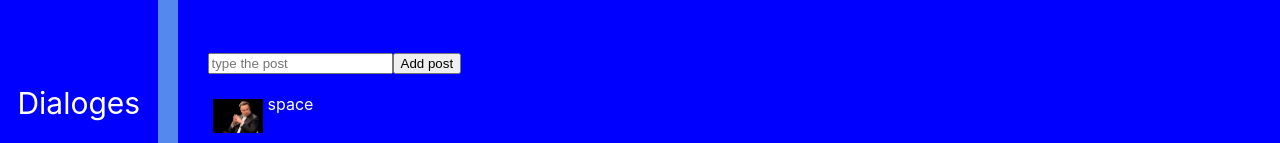
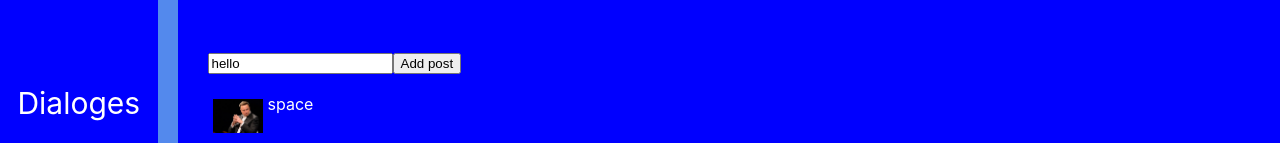
Before and after one commit to grimmd4ni/social-network, a React (Create React App) app: page / in a window 1280 px wide. Shown: the part 383-526 px from the top of the page. Built offline with nearby package versions, Linux system fonts and the light colour scheme.

Commit message:
updateletter

```diff
--- a/src/App.js
+++ b/src/App.js
@@ -14,8 +14,8 @@ function App(props) {
               <Header/>
               <Navbar friends={props.state.friends}/>
               <Switch>
-                  <Route exact path="/" render={()=><Profile postsItems={props.state.postsItems} addPost={props.addPost} />}></Route>
-                  <Route exact path="/profile" render={()=><Profile postsItems={props.state.postsItems} addPost={props.addPost} />}></Route>
+                  <Route exact path="/" render={()=><Profile postsItems={props.state.postsItems} addPost={props.addPost} newPostText={props.state.newPostText} onPostChange={props.onPostChange} />}></Route>
+                  <Route exact path="/profile" render={()=><Profile postsItems={props.state.postsItems} addPost={props.addPost} newPostText={props.state.newPostText} onPostChange={props.onPostChange} />}></Route>
                   <Route exact path="/dialoges" render={()=><Dialoges dialogeNames={props.state.dialogeNames} messageItems={props.state.messageItems} addMessage={props.addMessage} />}></Route>
               </Switch>
         </BrowserRouter>
--- a/src/components/profile/posts/posts.jsx
+++ b/src/components/profile/posts/posts.jsx
@@ -9,9 +9,13 @@ function Posts(props) {
   let addPost=()=>{
     props.addPost(postText.current.value)
   }
+  let onPostChange=()=>{
+    props.onPostChange(postText.current.value)
+    console.log(props)
+  }
   return (
       <div className="posts">
-        <input ref={postText} className="profileInput" type="text" placeholder='type the post' />
+        <input onChange={onPostChange} value={props.newPostText} ref={postText} className="profileInput" type="text" placeholder='type the post' />
         <button onClick={addPost} className="addPost">Add post</button>
         {props.postsItems.map((e)=>
             <Post message={e.message} name={e.name} id={e.id} likes={e.likes}/>
--- a/src/components/profile/profile.jsx
+++ b/src/components/profile/profile.jsx
@@ -6,7 +6,7 @@ function Profile(props) {
   return (
     <div className="profile">
       <Me/>
-      <Posts postsItems={props.postsItems} addPost={props.addPost}/>
+      <Posts postsItems={props.postsItems} addPost={props.addPost} newPostText={props.newPostText} onPostChange={props.onPostChange} />
 
     </div>
   );
--- a/src/data/state.js
+++ b/src/data/state.js
@@ -6,6 +6,8 @@ let state={
         {message:"123", name:"number", id:"2", likes:"32"},
         {message:"zxcvzx", name:"Elon", id:"3", likes:"54"}
       ],
+
+    newPostText:"hello",
 
     dialogeNames:[
         {name:"brown",id:"1"},
@@ -26,7 +28,10 @@ let state={
       ]
 }
 
-
+export let onPostChange=(text)=>{
+  state.newPostText=text
+  reRenderTree(state)
+}
 
 export let addPost=(postText)=>{
   let newPost={
--- a/src/render.js
+++ b/src/render.js
@@ -5,6 +5,7 @@ import App from './App';
 import reportWebVitals from './reportWebVitals';
 import {addPost} from './data/state.js'
 import {addMessage} from './data/state.js'
+import {onPostChange} from './data/state.js'
 
 
 const root = ReactDOM.createRoot(document.getElementById('root'));
@@ -15,6 +16,7 @@ export let reRenderTree=(state)=>{
           state={state}
           addPost={addPost}
           addMessage={addMessage}
+          onPostChange={onPostChange}
       />
     </React.StrictMode>
   );
```
Also changed, not shown: 1 other file (tests, documents, lock files or other folders).
